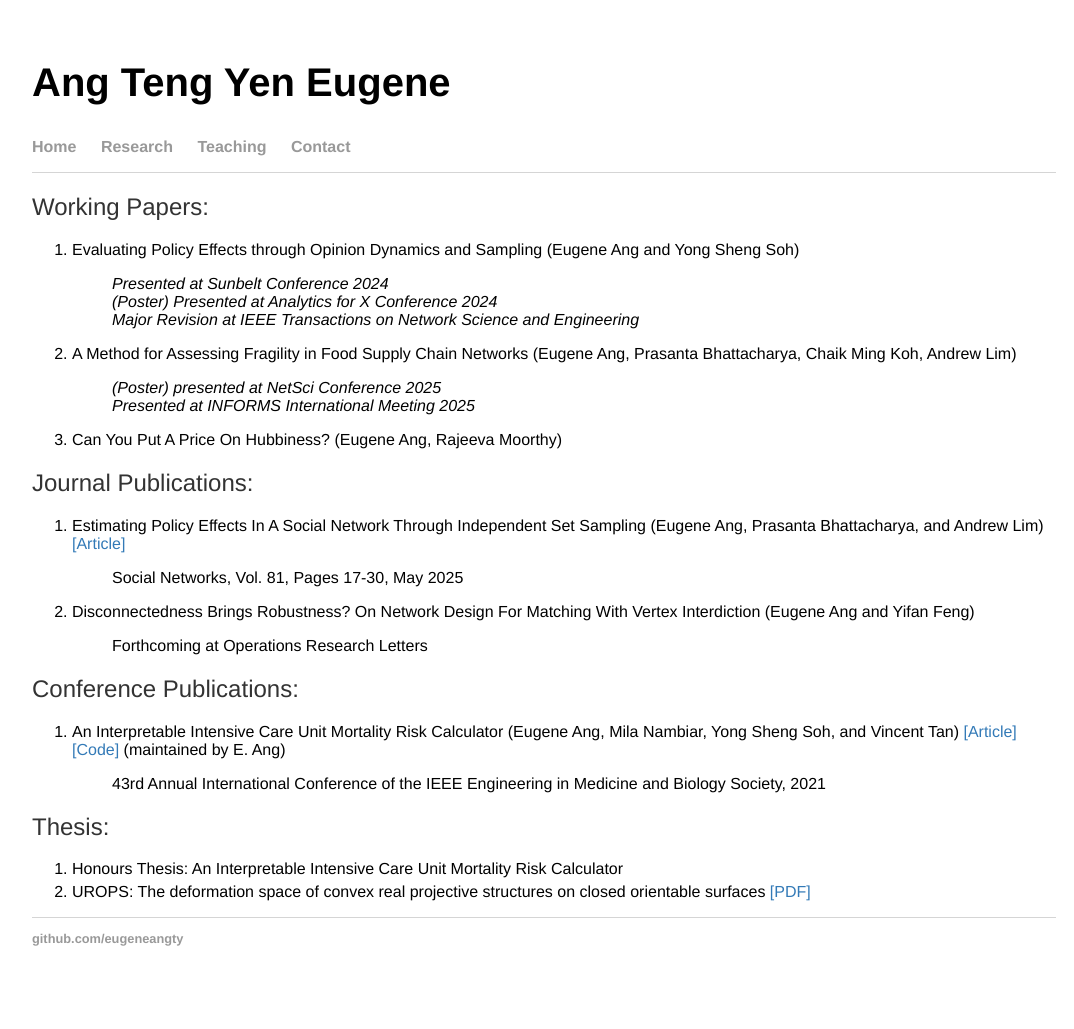
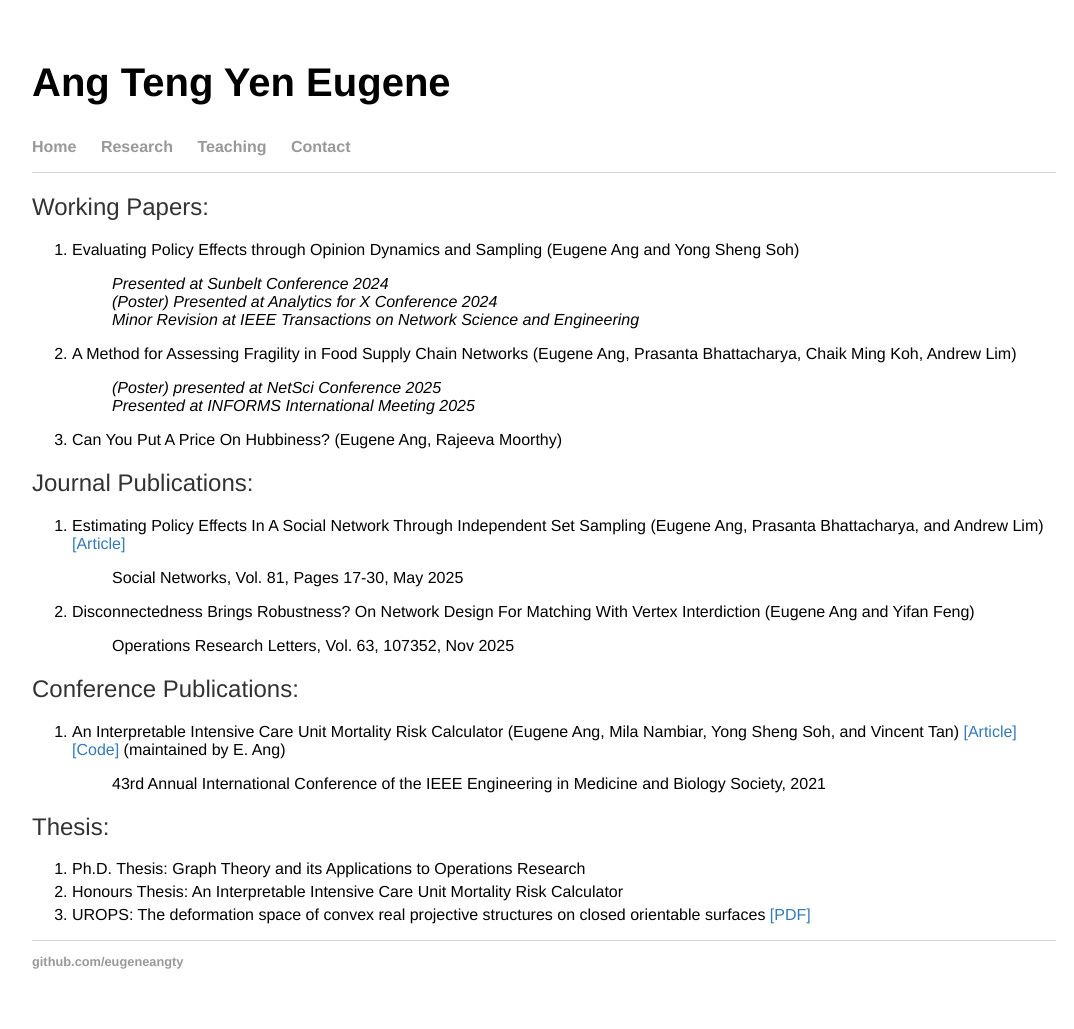
Before and after one commit to eugeneangty/eugeneangty.github.io, a Jekyll site: the page built from research/index.html, in a window 1280 px wide. Shown: the whole page, without its empty margins (96-1170 px from the left). Built offline with Jekyll 4.4.1, drawn with Linux system fonts in a browser that asks for light colours; before the commit the page ends 1006 px from its top, so only the background shows below that.

Commit message:
Update index.html

```diff
--- a/research/index.html
+++ b/research/index.html
@@ -10,7 +10,7 @@ title: Ang Teng Yen Eugene
     <dl>
         <dd><i>Presented at Sunbelt Conference 2024</i></dd>
         <dd><i>(Poster) Presented at Analytics for X Conference 2024</i></dd>
-        <dd><i>Major Revision at IEEE Transactions on Network Science and Engineering</i></dd>
+        <dd><i>Minor Revision at IEEE Transactions on Network Science and Engineering</i></dd>
     </dl>
         </li>
     <li> A Method for Assessing Fragility in Food Supply Chain Networks (Eugene Ang, Prasanta Bhattacharya, Chaik Ming Koh, Andrew Lim)
@@ -32,7 +32,7 @@ title: Ang Teng Yen Eugene
         </li>
     <li> Disconnectedness Brings Robustness? On Network Design For Matching With Vertex Interdiction (Eugene Ang and Yifan Feng)
     <dl>
-        <dd> Forthcoming at Operations Research Letters</dd>
+        <dd> Operations Research Letters, Vol. 63, 107352, Nov 2025</dd>
     </dl>
         </li>
   </ol>
@@ -49,6 +49,7 @@ title: Ang Teng Yen Eugene
 
     <h2> Thesis:</h2>
   <ol>
+    <li> Ph.D. Thesis: Graph Theory and its Applications to Operations Research</li>
     <li> Honours Thesis: An Interpretable Intensive Care Unit Mortality Risk Calculator</li>
     <li> UROPS: The deformation space of convex real projective structures on closed orientable surfaces <a href="/research/UROPS_Report.pdf" target="_blank">[PDF]</a> </li>
   </ol>
```
